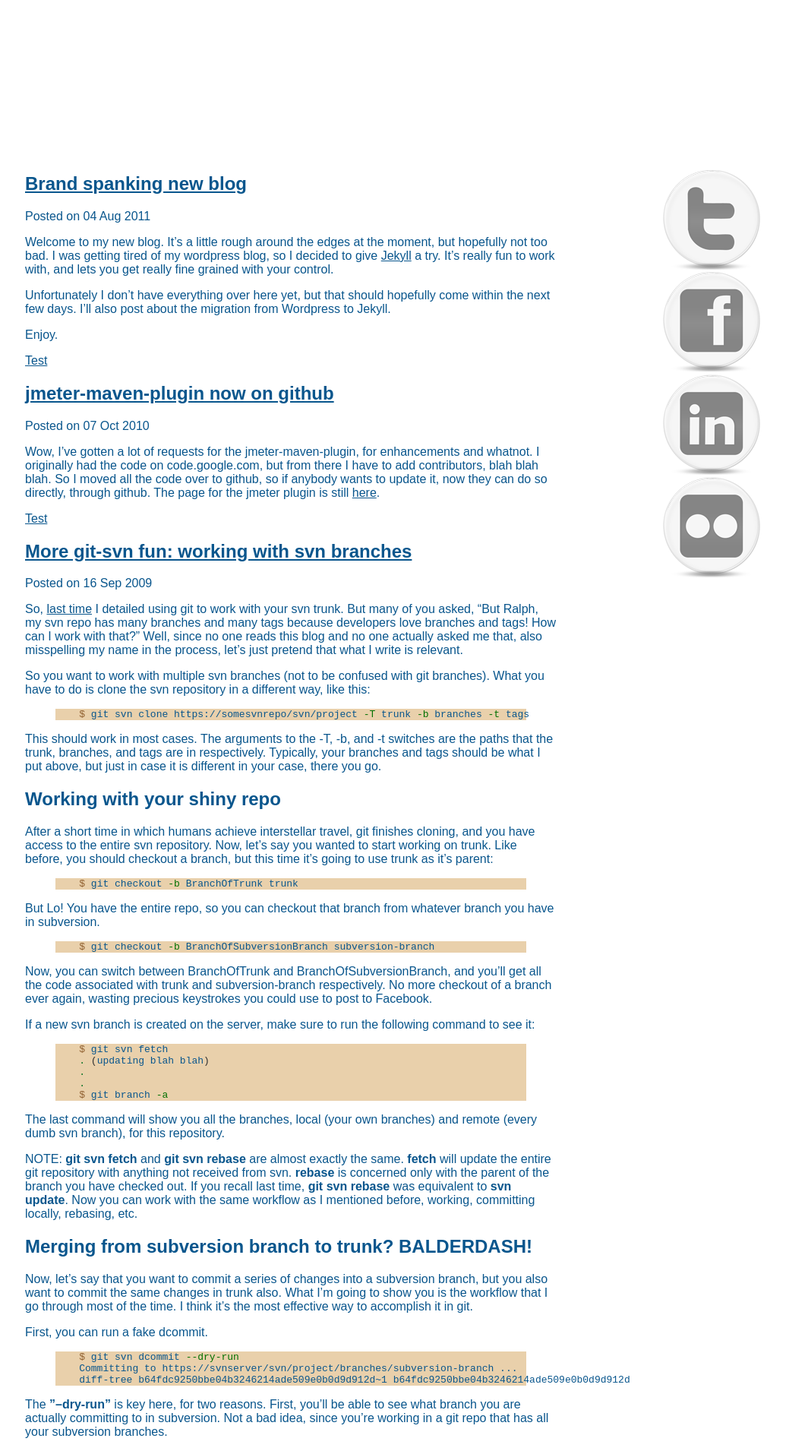
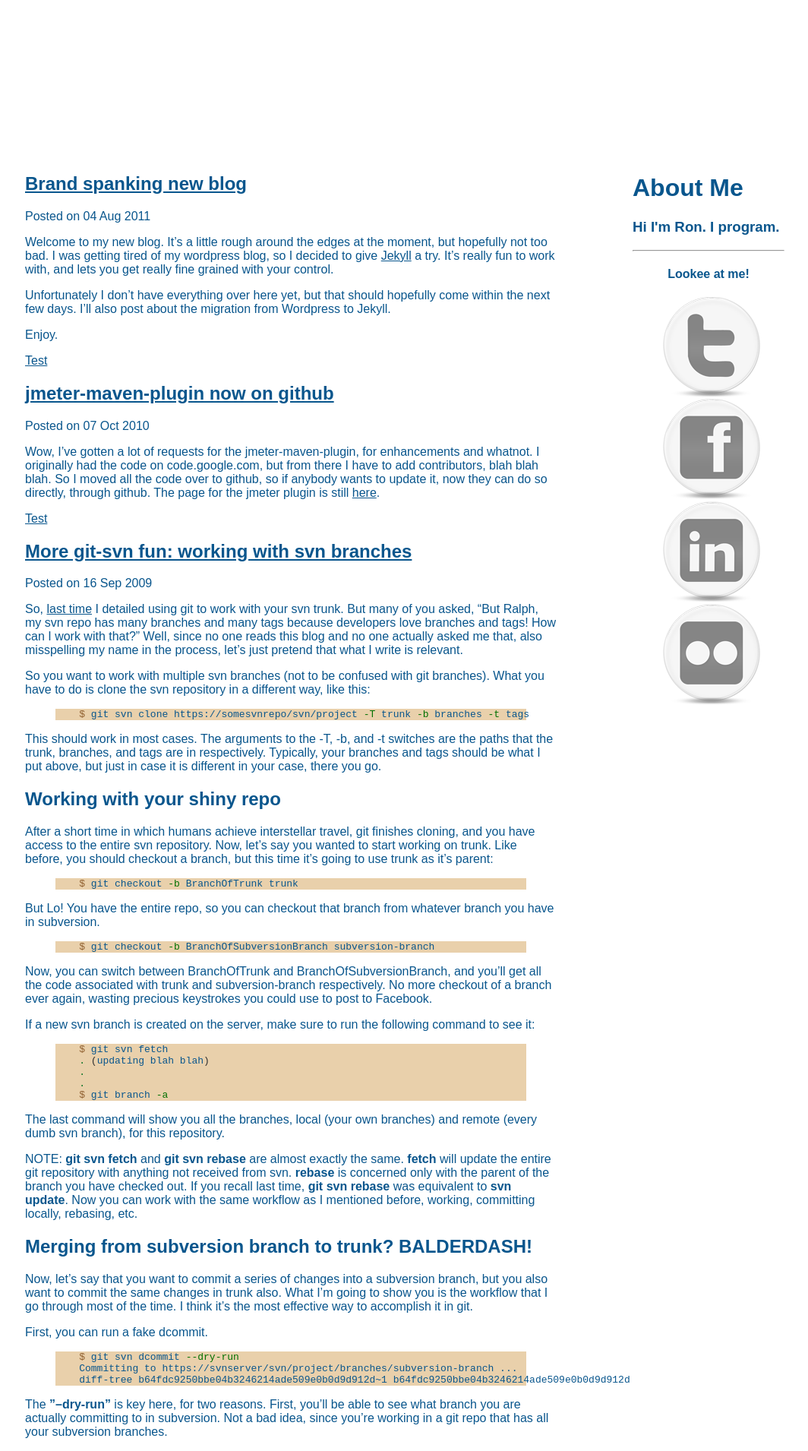
Before and after one commit to Ronnie76er/ronalleva, a Jekyll site: the page built from index.html, in a window 1280 px wide. Shown: the top 1910 px of the page at 76% size, without its empty margins (107-1171 px from the left). Built offline with Jekyll 4.4.1, drawn with Linux system fonts in a browser that asks for light colours; some web fonts are replaced; Markdown is read by kramdown in place of the engine named in the settings; comment, search, counter and statistics services are not loaded.

Commit message:
Add an about me section

```diff
--- a/_layouts/default.html
+++ b/_layouts/default.html
@@ -9,6 +9,10 @@ title: This is a blog
     </div>
 
     <div class="menuitems">
+        <h1> About Me</h1>
+        <h3> Hi I'm Ron. I program.</h3>
+        <hr>
+        <h4>Lookee at me!</h4>
         <ul>
             <li><a href="http://twitter.com/#!/Ronnie76er"><img src="/images/twitter-circle.png"></a></li>
             <li><a href="http://www.facebook.com/Ronnie76er"><img src="/images/facebook-circle.png"></a> </li>
--- a/css/styles.css
+++ b/css/styles.css
@@ -28,6 +28,10 @@
 
 .blog-subline-string{
 
+}
+
+.menuitems h4 {
+	text-align: center;
 }
 
 .title{
```
